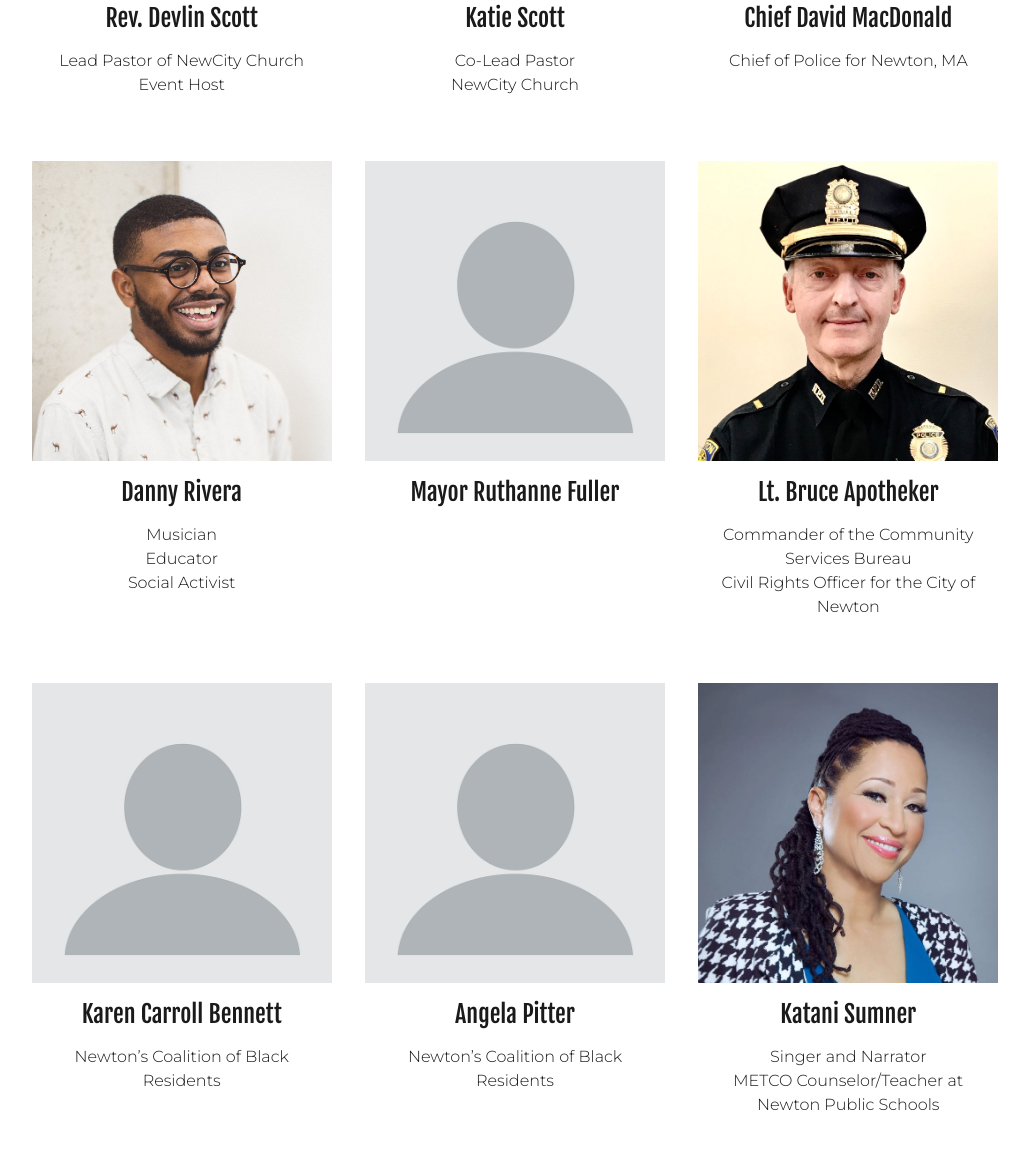
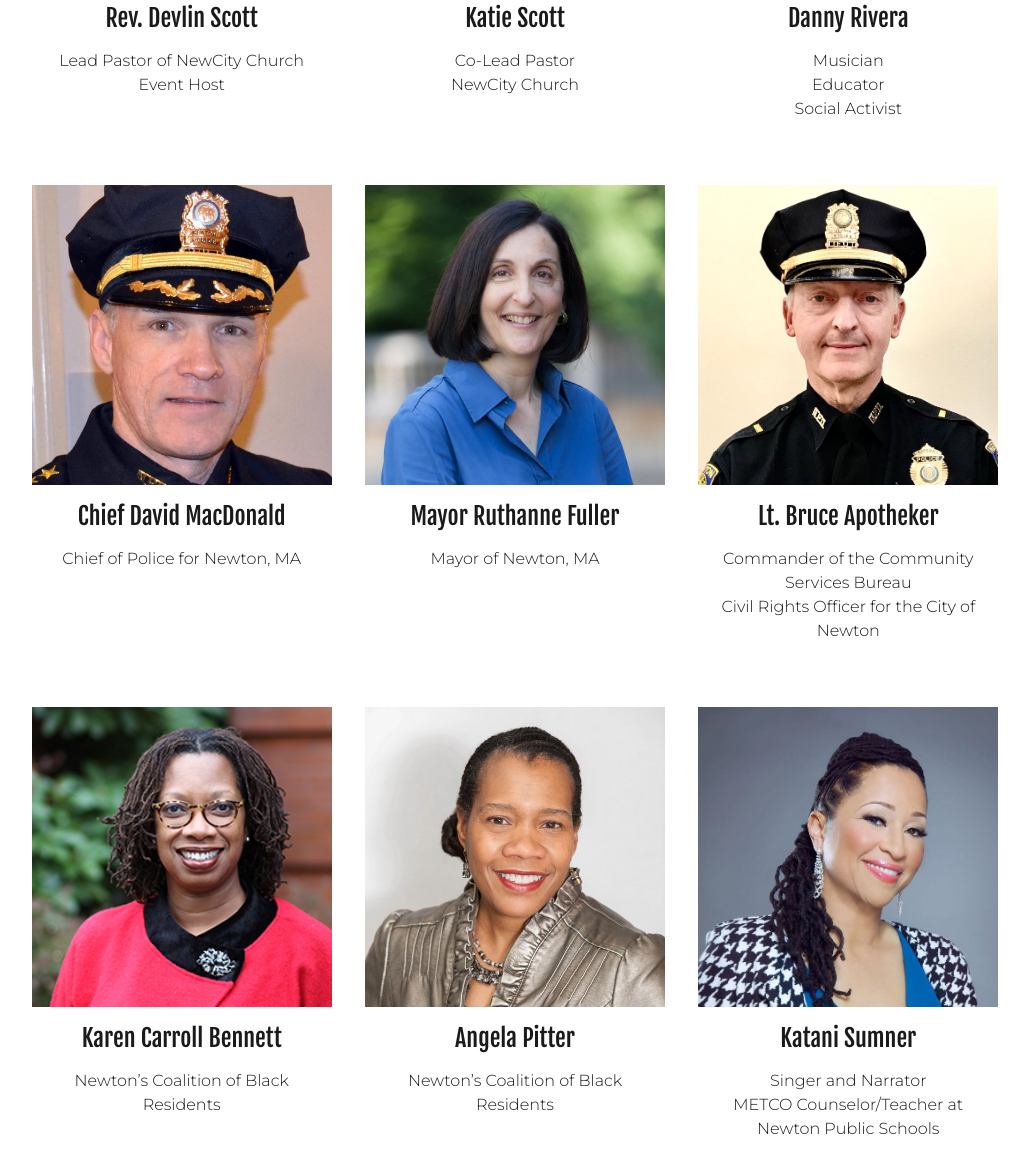
Before and after one commit to hopeisrising/hopeisrising, a plain HTML site: page index.html in a window 1280 px wide. Shown: the part 2615-3791 px from the top of the page, without its empty margins (125-1154 px from the left). Drawn offline with Linux system fonts and the light colour scheme; a script that the page names is missing.

Commit message:
rest of photos added

```diff
--- a/index.html
+++ b/index.html
@@ -150,19 +150,6 @@
 					</div>
 					<div class="mycard">
 						<div class="profile">
-							<img src="images/featured/david.jpg" alt="Chief David MacDonald">
-						</div>
-						<div class="name">
-							Chief David MacDonald
-						</div>
-						<div class="feature-description">
-							<p>
-								Chief of Police for Newton, MA
-							</p>
-						</div>
-					</div>
-					<div class="mycard">
-						<div class="profile">
 							<img src="images/featured/Danny.jpeg" alt="Danny Rivera">
 						</div>
 						<div class="name">
@@ -180,14 +167,27 @@
 					</div>
 					<div class="mycard">
 						<div class="profile">
-							<img src="images/blank-profile-picture.png" alt="Mayor Ruthanne Fuller">
+							<img src="images/featured/david.jpg" alt="Chief David MacDonald">
+						</div>
+						<div class="name">
+							Chief David MacDonald
+						</div>
+						<div class="feature-description">
+							<p>
+								Chief of Police for Newton, MA
+							</p>
+						</div>
+					</div>
+					<div class="mycard">
+						<div class="profile">
+							<img src="images/featured/ruthanne.jpg" alt="Mayor Ruthanne Fuller">
 						</div>
 						<div class="name">
 							Mayor Ruthanne Fuller
 						</div>
 						<div class="feature-description">
 							<p>
-
+								Mayor of Newton, MA
 							</p>
 						</div>
 					</div>
@@ -208,7 +208,7 @@
 					</div>
 					<div class="mycard">
 						<div class="profile">
-							<img src="images/blank-profile-picture.png" alt="Karen Carroll Bennett">
+							<img src="images/featured/karen.png" alt="Karen Carroll Bennett">
 						</div>
 						<div class="name">
 							Karen Carroll Bennett
@@ -221,7 +221,7 @@
 					</div>
 					<div class="mycard">
 						<div class="profile">
-							<img src="images/blank-profile-picture.png" alt="Angela Pitter">
+							<img src="images/featured/angela.jpg" alt="Angela Pitter">
 						</div>
 						<div class="name">
 							Angela Pitter
```
Also changed, not shown: images/featured/angela.jpg (added), images/featured/karen.png (added), images/featured/ruthanne.jpg (added).
